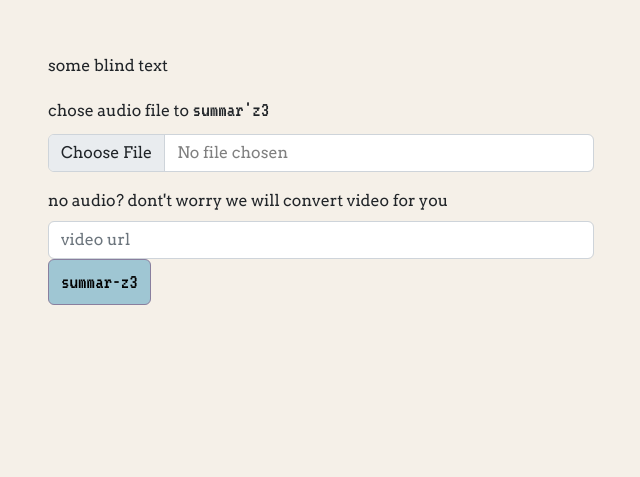
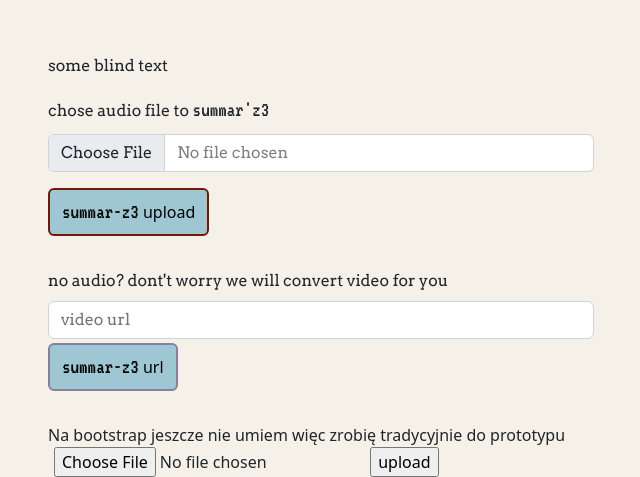
Before and after one commit to AR621/Summ3r-y, a Flask app: page / in a window 1280 px wide. Shown: the part 353-830 px from the top of the page, without its empty margins (319-959 px from the left). Before the commit the page ends 658 px from the top, so only its background shows below. Run offline with Flask 2, Linux system fonts and the light colour scheme; some libraries are stand-ins or nearby versions.

Commit message:
adding new forms for prototyping, importing request as req, transcribe is working in command line of flask

```diff
--- a/app.py
+++ b/app.py
@@ -1,14 +1,23 @@
 import os
 
 import openai
-from flask import Flask, redirect, render_template, request, url_for
+import requests as req
+from flask import Flask, redirect, render_template, request, url_for, flash
+from werkzeug.utils import secure_filename
 import text_examples
 
+UPLOAD_FOLDER = '/uploads'
+ALLOWED_EXTANSIONS = {'.mp3', '.flac'}
+URL = "https://whisper.lablab.ai/asr"
+
 app = Flask(__name__)
+app.config['UPLOAD_FOLDER'] = UPLOAD_FOLDER
 openai.api_key = os.getenv("OPENAI_API_KEY")
-partitioned_prompt = [text_examples.qchnn_good, text_examples.qchnn_bad, text_examples.qchnn_end]
+partitioned_prompt = [text_examples.qchnn_good,
+                      text_examples.qchnn_bad, text_examples.qchnn_end]
 
 
+# Routes methods
 @app.route("/index_OLD", methods=("GET", "POST"))
 def index():
     if request.method == "POST":
@@ -48,18 +57,38 @@ def index():
     return render_template("index_OLD.html", result=result, formatted_result=reformatted_result)
 
 
-@app.route("/")
+@app.route("/", methods=["GET", "POST"])
 def new_index():
+    if request.method == 'POST':
+        if request.form["submit"] == "upload":
+            print("You clicked upload   ##########################")
+            if 'file' not in request.files:
+                print("no file part")
+                return redirect(request.url)
+            file = request.files['file']
+            print(file)
+            file.save("uploads/audio.mp3")
+            print("file uploaded to uploads/audio.mp3")
+            print("transcribe audio --------------------")
+            payload={}
+            files = [('audio_file',('audio.mp3',open('uploads/audio.mp3','rb'),'audio/mpeg'))]
+            response = req.request("POST", URL, data=payload, files=files)
+            print(response.text)
 
     return render_template("index.html")
+
 
 @app.route("/about")
 def about():
     return render_template("about.html")
 
+
 @app.route("/example")
 def example():
     return render_template("example.html")
+
+
+# GPT3 methods
 def summarize_prompt(prompt):
     # return """Suggest three names for a prompt that is a superhero.
     return """Could you precisely summarize this video?
@@ -70,3 +99,9 @@ def reformat_prompt(prompt):
     # return """Suggest three names for a prompt that is a superhero.
     return """Could you reformat this text?
     \"{}\"""".format(prompt)
+
+
+# upload file methods
+def allowed_file(filename):
+    return '.' in filename and \
+        filename.rsplit('.', 1)[1].lower() in ALLOWED_EXTANSIONS
--- a/static/css/gentle-electro-design.css
+++ b/static/css/gentle-electro-design.css
@@ -1,4 +1,4 @@
-/* https://coolors.co/f5f0e8-9fc6d3-897f9e-d2bec1-b8a5f2 */
+/* https://coolors.co/f5f0e8-9fc6d3-6f1a07-d2bec1-030301 */
 
 #headlinetext {
     font-family: 'VT323', monospace;
@@ -57,9 +57,19 @@ body {
 } */
 
 #url-button{
+    margin-top: 4px;
     background-color: #9FC6D3;
     color: black;
     border-color: #897F9E;
+    border-width: 2px;
 
 
 }
+
+#audio-file-button{
+    color: #030301;
+    background-color: #9FC6D3;
+    border-color: #6F1A07;
+    border-width: 2px;
+
+}
--- a/templates/index.html
+++ b/templates/index.html
@@ -61,7 +61,15 @@
                 <div class="mb-3">
                     <label for="formFile" class="form-label">chose audio file to <span
                             id="Summar-z3">summar'z3</span></label>
-                    <input class="form-control" type="file" id="formFile">
+                    <input class="form-control" type="file" id="formFile" name="upload_audio_file" method="post">
+                </div>
+            </div>
+        </div>
+        <div class="row justify-content-center">
+            <div class="col-6">
+                <div class="mb-3">
+                    <button type="submit" class="btn btn-primary mb-3" id="audio-file-button"><span
+                            id="Summar-z3">summar-z3</span> upload</button>
                 </div>
             </div>
         </div>
@@ -75,11 +83,29 @@
             <div class="col-6">
                 <div class="mb-3">
                     <button type="submit" class="btn btn-primary mb-3" id="url-button"><span
-                            id="Summar-z3">summar-z3</span></button>
+                            id="Summar-z3">summar-z3</span> url</button>
                 </div>
             </div>
         </div>
 
+    </div>
+
+    <div class="container text-justify">
+        <div class="row justify-content-center">
+            <div class="col-6">
+                Na bootstrap jeszcze nie umiem więc zrobię tradycyjnie do prototypu
+            </div>
+            <div class="row justify-content-center">
+                <div class="col-6">
+                    <div>
+                        <form method="post" enctype="multipart/form-data">
+                            <input type="file" name="file" id="audio-file-prototype">
+                            <input type="submit" name="submit" id="submit-button-audio-file-prototype" value="upload">
+                        </form>
+                    </div>
+                </div>
+            </div>
+        </div>
     </div>
 
 
```
Also changed, not shown: 1 other file.
